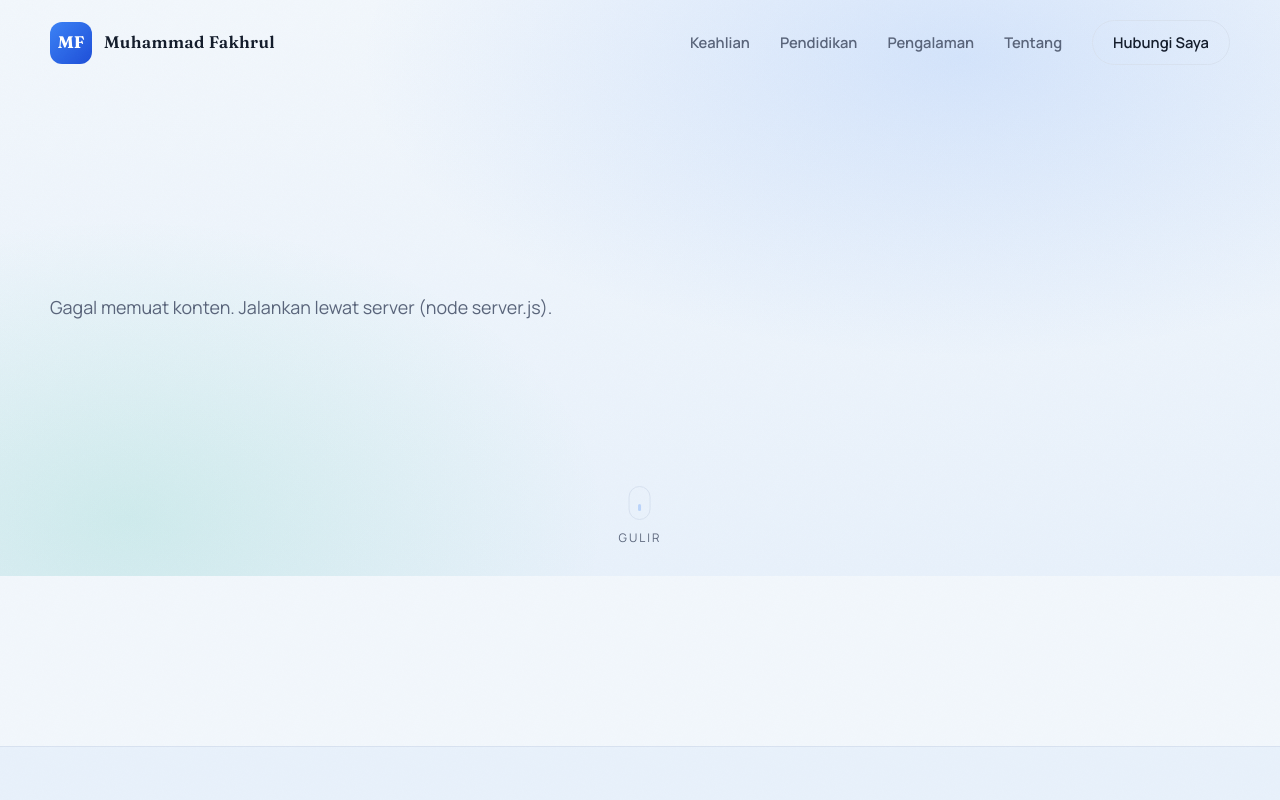
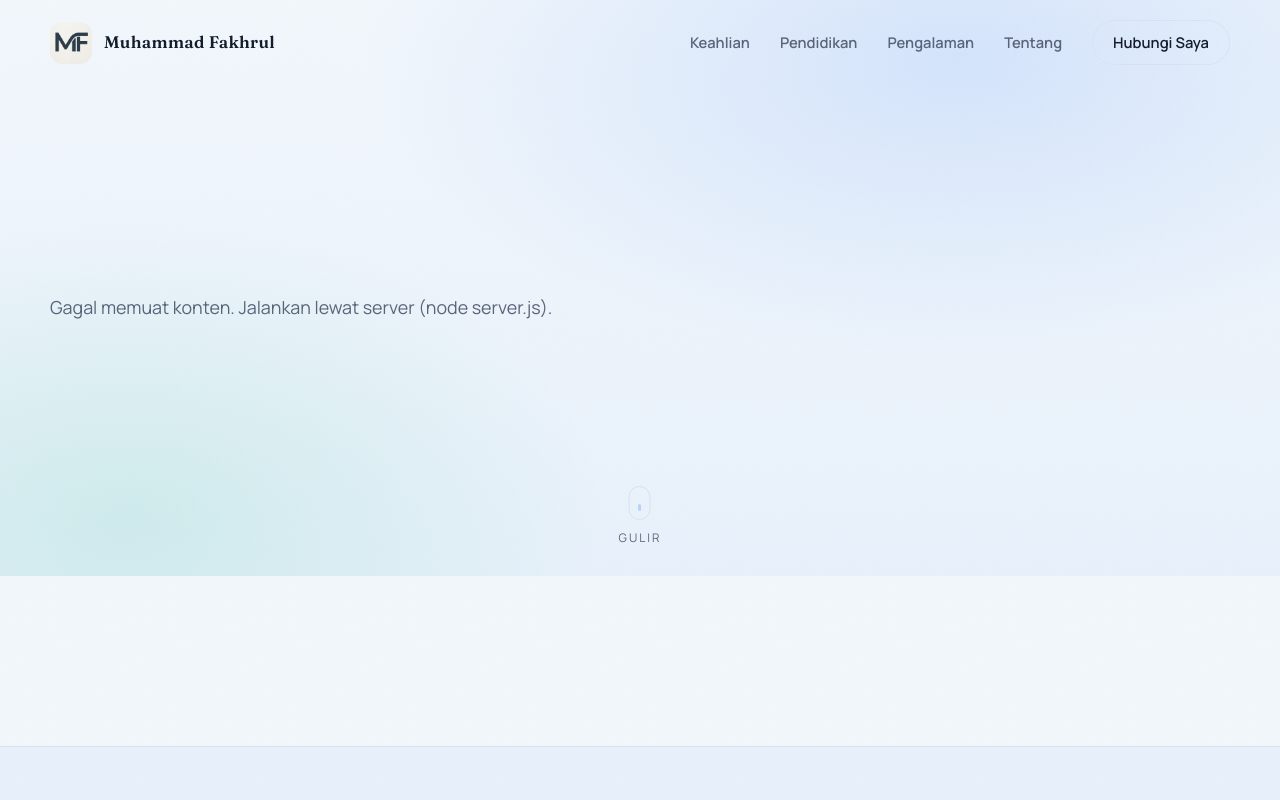
Before and after one commit to mf-story/Profil-Fakhrul, a website: page index.html in a window 1280 px wide. Shown: the top 800 px of the page. Drawn offline with Linux system fonts and the light colour scheme; no server answers.

Commit message:
Gunakan LOGO MF sebagai logo navbar dan favicon

```diff
--- a/index.html
+++ b/index.html
@@ -3,7 +3,7 @@
 <head>
   <meta charset="UTF-8" />
   <meta name="viewport" content="width=device-width, initial-scale=1.0" />
-  <link rel="icon" href="favicon.svg" type="image/svg+xml" />
+  <link rel="icon" href="logo-mf.png" type="image/png" />
   <meta name="description" content="Portofolio profesional Muhammad Fakhrul — Pendidik, Fotografer, Videografer, Editor, Pilot Drone, dan Pengembang Website dan Aplikasi Android." />
   <title>Muhammad Fakhrul — Creative Professional</title>
   <link rel="preconnect" href="https://fonts.googleapis.com" />
@@ -19,7 +19,7 @@
   <header class="nav" id="nav">
     <div class="container nav-inner">
       <a href="#hero" class="logo">
-        <span class="logo-mark">MF</span>
+        <img class="logo-mark" src="logo-mf.png" alt="Muhammad Fakhrul" />
         <span class="logo-text">Muhammad Fakhrul</span>
       </a>
       <nav class="nav-links" id="navLinks">
--- a/style.css
+++ b/style.css
@@ -65,6 +65,8 @@ img { max-width: 100%; display: block; }
   width: 42px; height: 42px; border-radius: 12px; display: grid; place-items: center;
   background: var(--grad); color: #fff; font-family: "Fraunces"; font-weight: 700; font-size: 1.05rem;
 }
+img.logo-mark { object-fit: cover; background: #eef1f4; }
+.login-card img.logo-mark { width: 60px; height: 60px; border-radius: 14px; }
 .logo-text { font-family: "Fraunces"; font-weight: 600; font-size: 1.05rem; letter-spacing: .3px; }
 .nav-links { display: flex; align-items: center; gap: 30px; }
 .nav-links a { color: var(--muted); font-weight: 600; font-size: .92rem; transition: color .2s; position: relative; }
```
Also changed, not shown: admin.html (+3 -3 lines), proyek.html (+2 -2 lines), LOGO MF.png (added), logo-mf.png (added).
